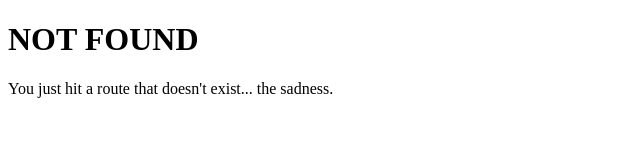
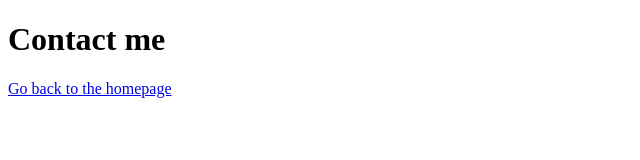
Before and after one commit to larrybotha/larrybotha.com, a Gatsby site: page /Contact in a window 1280 px wide. Before the commit this address had no page. Shown: the whole page, without its empty margins (0-640 px from the left). Built offline with nearby package versions, Linux system fonts and the light colour scheme; Gatsby itself is replaced by a stand-in of ours.

Commit message:
chore(pages): update and add pages

```diff
--- a/src/pages/404.tsx
+++ b/src/pages/404.tsx
@@ -1,10 +1,15 @@
-import * as React from 'react'
+import * as React from 'react';
 
-const NotFoundPage = () => (
-  <div>
-    <h1>NOT FOUND</h1>
-    <p>You just hit a route that doesn&#39;t exist... the sadness.</p>
-  </div>
-)
+class NotFoundPage extends React.Component<{}, {}> {
+  public render() {
+    return (
+      <div>
+        <h1>NOT FOUND</h1>
 
-export default NotFoundPage
+        <p>You just hit a route that doesn&#39;t exist... the sadness.</p>
+      </div>
+    );
+  }
+}
+
+export default NotFoundPage;
--- /dev/null
+++ b/src/pages/Contact.tsx
@@ -0,0 +1,16 @@
+import * as React from 'react';
+import Link from 'gatsby-link';
+
+class ContactPage extends React.Component<{}, {}> {
+  public render() {
+    return (
+      <div>
+        <h1>Contact me</h1>
+
+        <Link to="/">Go back to the homepage</Link>
+      </div>
+    );
+  }
+}
+
+export default ContactPage;
```
Also changed, not shown: src/pages/About.tsx (added, +16 -0 lines), src/pages/index.tsx (+14 -11 lines), src/pages/page-2.tsx (deleted, +0 -12 lines).
